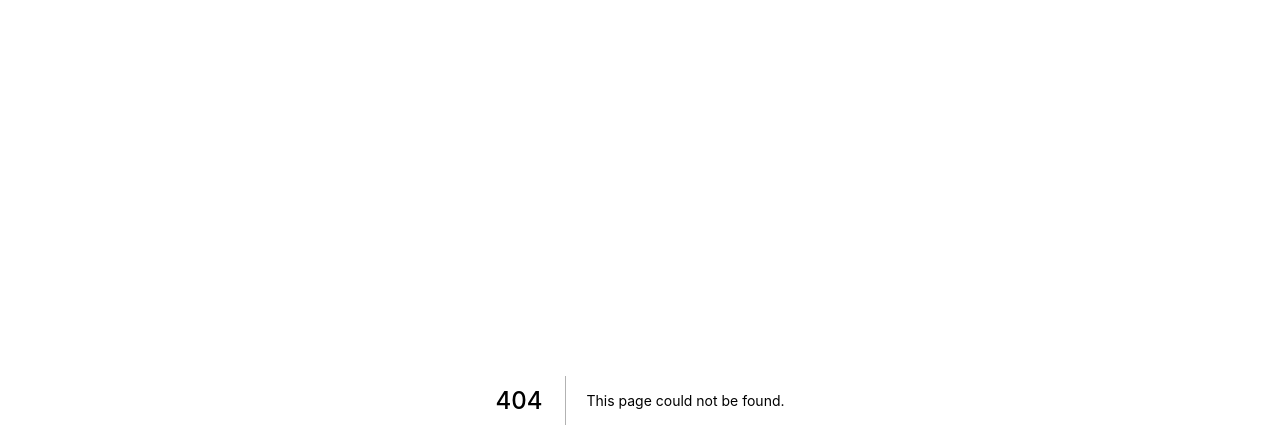
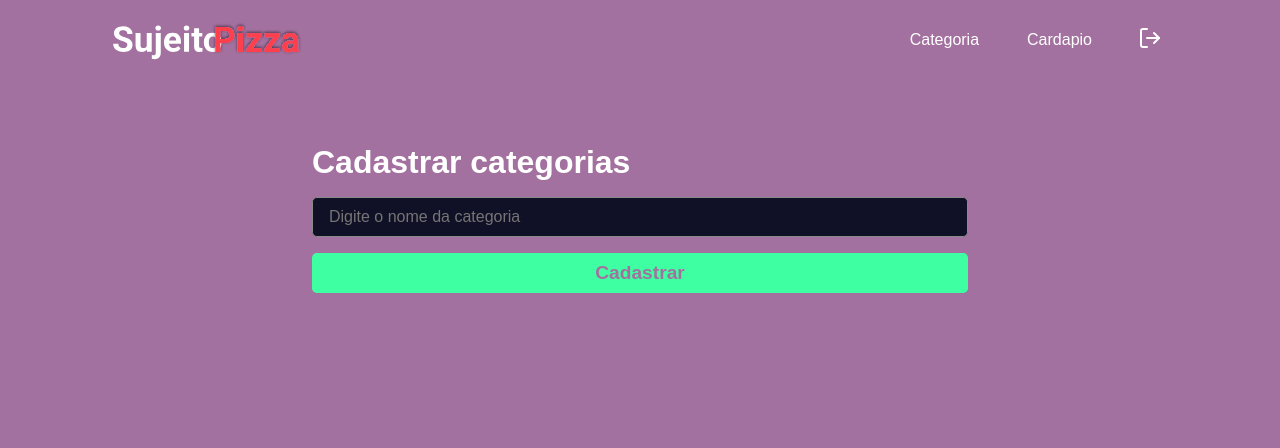
Before and after one commit to kamijidias/doceria_front-end, a Next.js app in the folder front/: page /category in a window 1280 px wide. Before the commit this address had no page. Shown: the top 448 px of the page. Built offline with nearby package versions, Linux system fonts and the light colour scheme.

Commit message:
criando a pagina Categoria

```diff
--- /dev/null
+++ b/front/src/pages/category/index.tsx
@@ -0,0 +1,46 @@
+import { useState, FormEvent } from 'react'
+import Head from 'next/head'
+import { Header } from '../../components/Header'
+import styles from './styles.module.scss'
+import { EventEmitter } from 'stream'
+
+export default function Category() {
+    const [name, setName] = useState('')
+
+    async function handleRegister(event: FormEvent) {
+        event.preventDefault();
+
+        alert("Categoria " + name)
+    }
+
+    return (
+        <>
+            <Head>
+                <title>Nova categoria - Doces</title>
+            </Head>
+            <div>
+                <Header />
+
+                <main className={styles.container}>
+                    <h1> Cadastrar categorias </h1>
+
+                    <form className={styles.form} onSubmit={handleRegister}>
+                        <input
+                            type="text"
+                            placeholder='Digite o nome da categoria'
+                            className={styles.input}
+                            value={name}
+                            onChange={(e) => setName(e.target.value)}
+                        />
+
+
+                        <button className={styles.buttonAdd} type="submit">
+                            Cadastrar
+                        </button>
+
+                    </form>
+                </main>
+            </div>
+        </>
+    )
+}
--- /dev/null
+++ b/front/src/pages/category/styles.module.scss
@@ -0,0 +1,41 @@
+
+.container{
+    max-width: 720px;
+    margin: 4rem auto;
+    padding: 0 2rem;
+
+    display: flex;
+    justify-content: space-between;
+    flex-direction: column;
+}
+
+.container h1{
+    color: var(--white)
+}
+
+.form{
+    display: flex;
+    flex-direction: column;
+    margin: 1rem 0;
+}
+
+.input{
+    background-color: var(--dark-900);
+    border: 0;
+    padding: 1rem;
+    height: 40px;
+    border-radius: 0.3rem;
+    color: var(--white);
+    border: 1px solid var(--gray-100);
+    margin-bottom: 1rem;
+}
+
+.buttonAdd{
+    height: 40px;
+    border: 0;
+    background-color: var(--green-900);
+    font-weight: bold;
+    font-size: 1.2rem;
+    border-radius: 0.3rem;
+    color: var(--pink-700);
+}
--- a/front/styles/globals.scss
+++ b/front/styles/globals.scss
@@ -12,7 +12,7 @@
   --black: #000;
 
   --dark-900: #101026;
-  --pink-700: #cf79c1;
+  --pink-700: #a3719f;
   --red-900: #c12c31;
 
   --gray-100: #8a8a8a;
```
